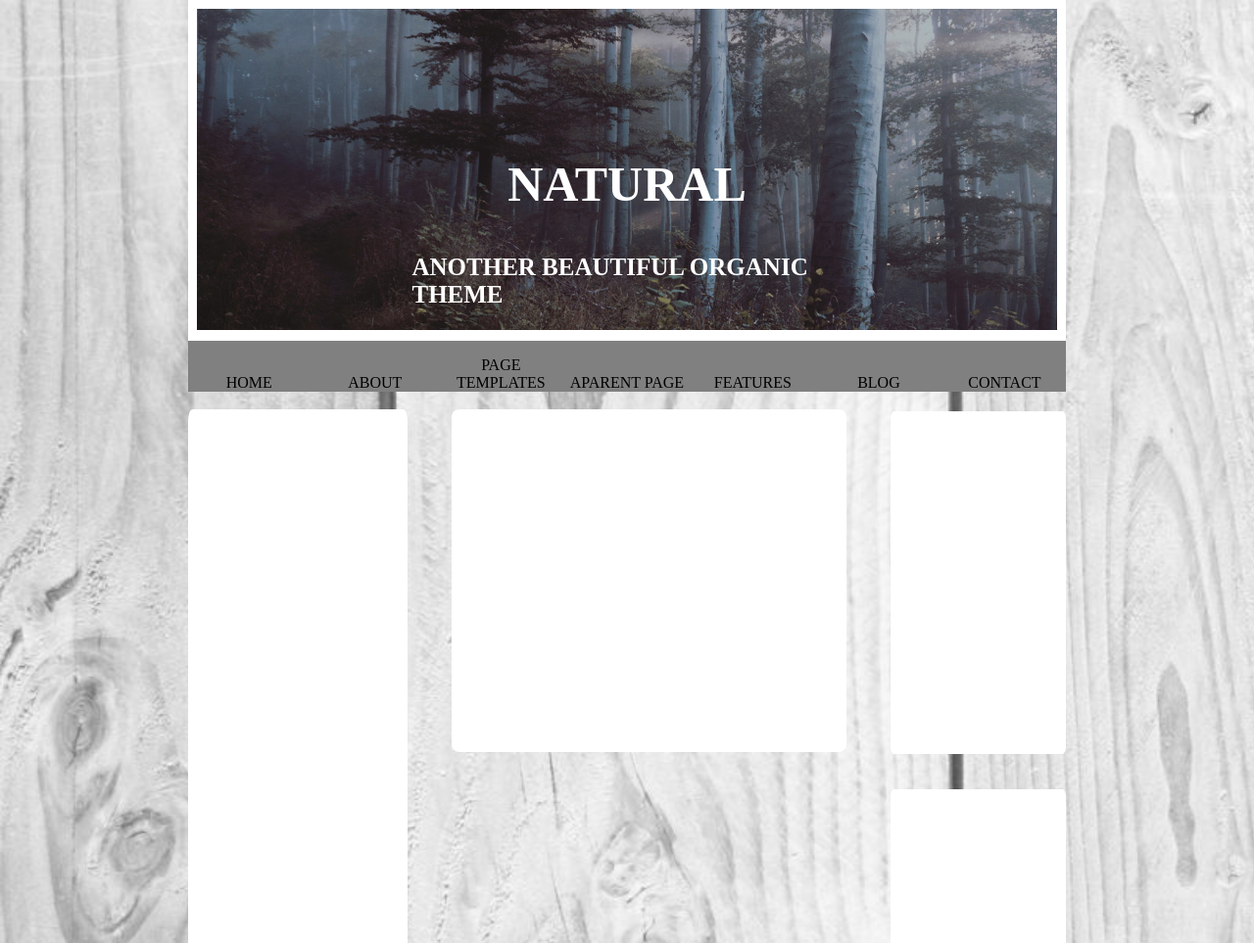
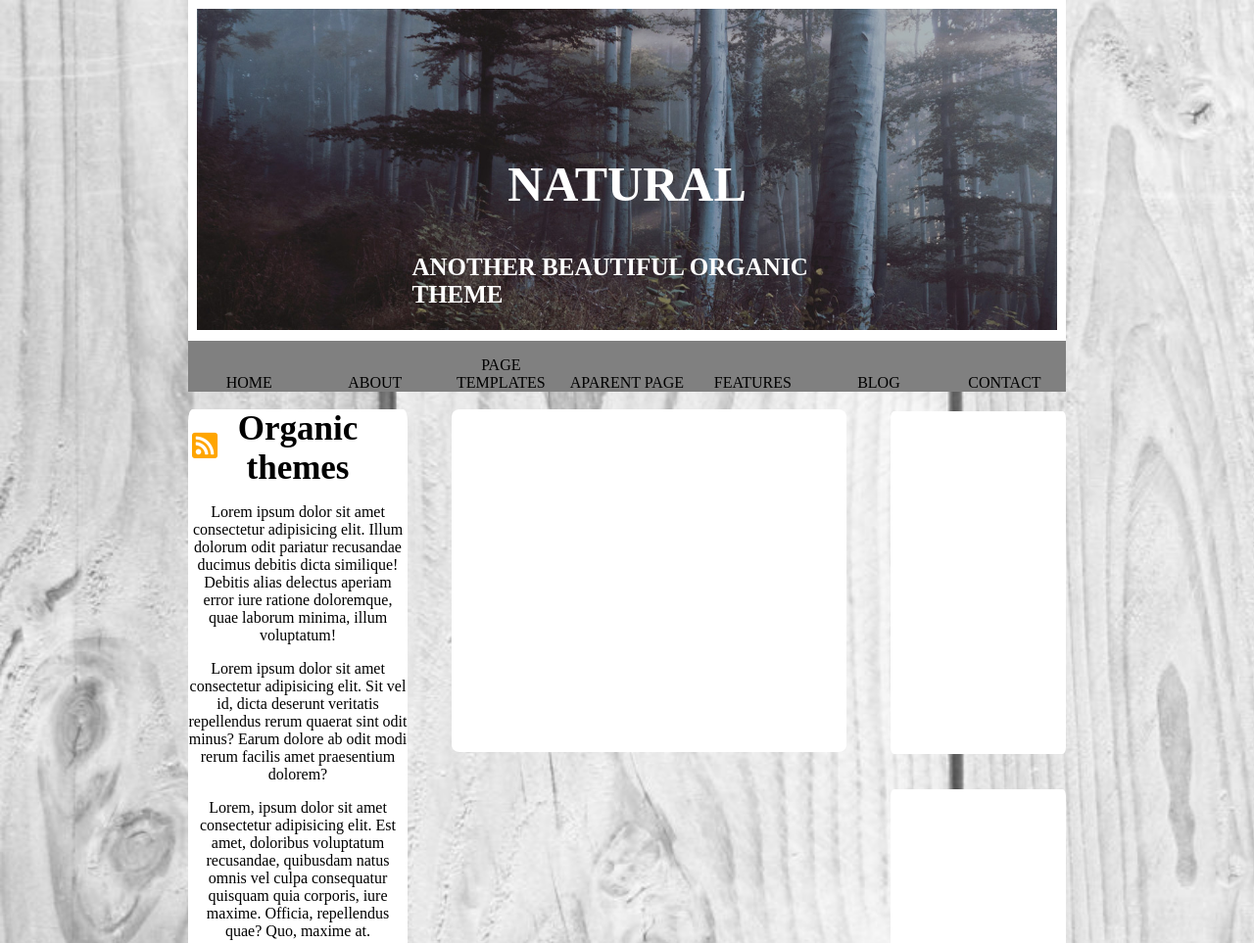
Before and after one commit to Lorenzo-ian/htmlcss-wp, a plain HTML site: page index.html in a window 1280 px wide. Shown: the top 963 px of the page at 98% size. Drawn offline with Linux system fonts and the light colour scheme.

Commit message:
logo sinistro + layout sinistro completato

```diff
--- a/index.html
+++ b/index.html
@@ -25,7 +25,11 @@
      <div class="clearfix">
 
         <div class="sinistra">
-
+                <img src="immagini/logo.png" alt="logo">
+                <h2><strong>Organic themes</strong></h2>
+                <p>Lorem ipsum dolor sit amet consectetur adipisicing elit. Illum dolorum odit pariatur recusandae ducimus debitis dicta similique! Debitis alias delectus aperiam error iure ratione doloremque, quae laborum minima, illum voluptatum!</p>
+                <p>Lorem ipsum dolor sit amet consectetur adipisicing elit. Sit vel id, dicta deserunt veritatis repellendus rerum quaerat sint odit minus? Earum dolore ab odit modi rerum facilis amet praesentium dolorem?</p>
+                <p>Lorem, ipsum dolor sit amet consectetur adipisicing elit. Est amet, doloribus voluptatum recusandae, quibusdam natus omnis vel culpa consequatur quisquam quia corporis, iure maxime. Officia, repellendus quae? Quo, maxime at.</p>
         </div>
 
         <div class="centro">
--- a/style.css
+++ b/style.css
@@ -66,6 +66,19 @@ header {
     float: left;
     width: 25%;
     border-radius: 2%;
+    text-align: center;
+    position: relative;
+}
+
+.sinistra h2 {
+    display: inline;
+    font-size: 35px;
+}
+
+.sinistra img {
+    top: 20px;
+    left: 0px;
+    position: absolute;
 }
 
 .centro {
```
Also changed, not shown: immagini/logo.png (added).
